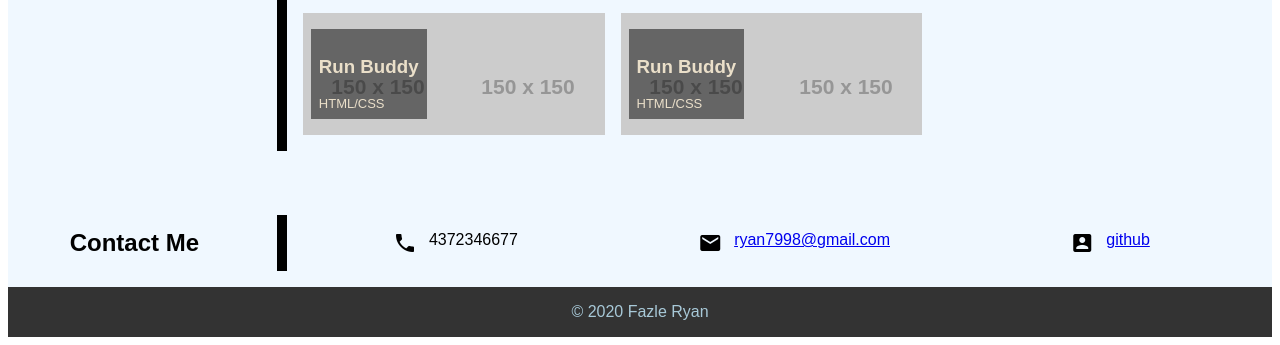
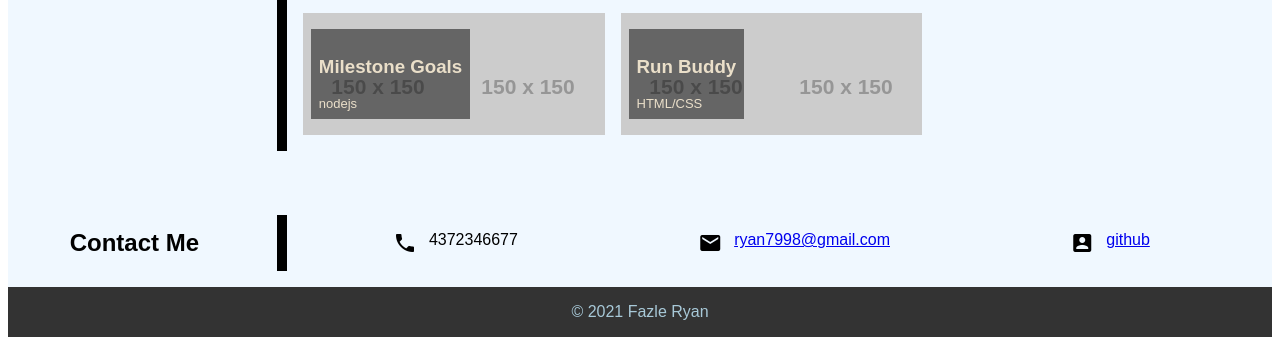
Before and after one commit to ryan7998/portfolio, a plain HTML site: page index.html in a window 1280 px wide. Shown: the part 882-1227 px from the top of the page. Drawn offline with Linux system fonts and the light colour scheme; placeholder pictures from the web are drawn by us.

Commit message:
added milestone goals

```diff
--- a/index.html
+++ b/index.html
@@ -67,10 +67,10 @@
                                 <p>HTML/CSS/JS</p>
                             </div>
                         </a>
-                        <a class = "portfolio-item item-4" href="#">
+                        <a class = "portfolio-item item-4" href="https://milestone-goals.herokuapp.com/">
                             <div class="portfolio-title">
-                                <h3>Run Buddy</h3>
-                                <p>HTML/CSS</p>
+                                <h3>Milestone Goals</h3>
+                                <p>nodejs</p>
                             </div>
                         </a>
                         <a class = "portfolio-item item-5" href="#">
@@ -113,7 +113,7 @@
 <!-- Footer -->
 <footer>
     <p>
-        &copy; 2020 Fazle Ryan
+        &copy; 2021 Fazle Ryan
     </p>
 </footer>
 </html>
```
